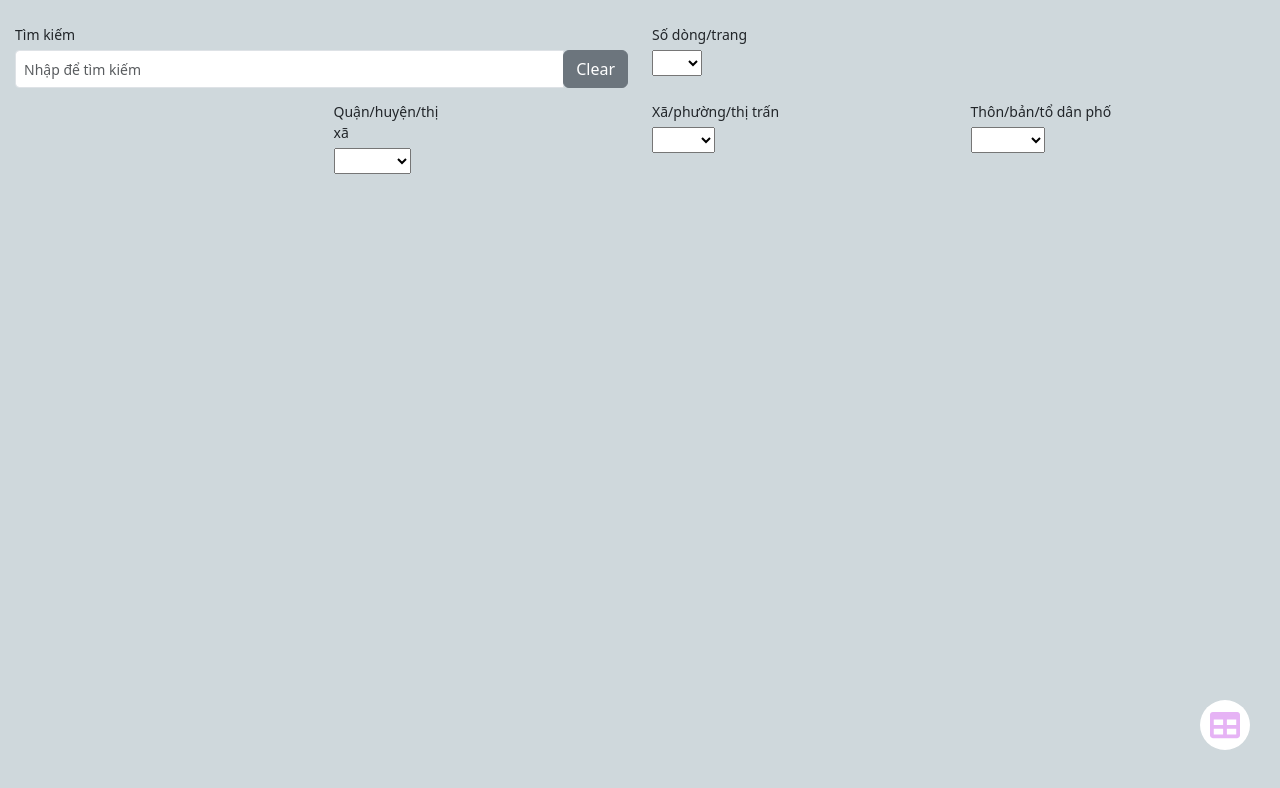
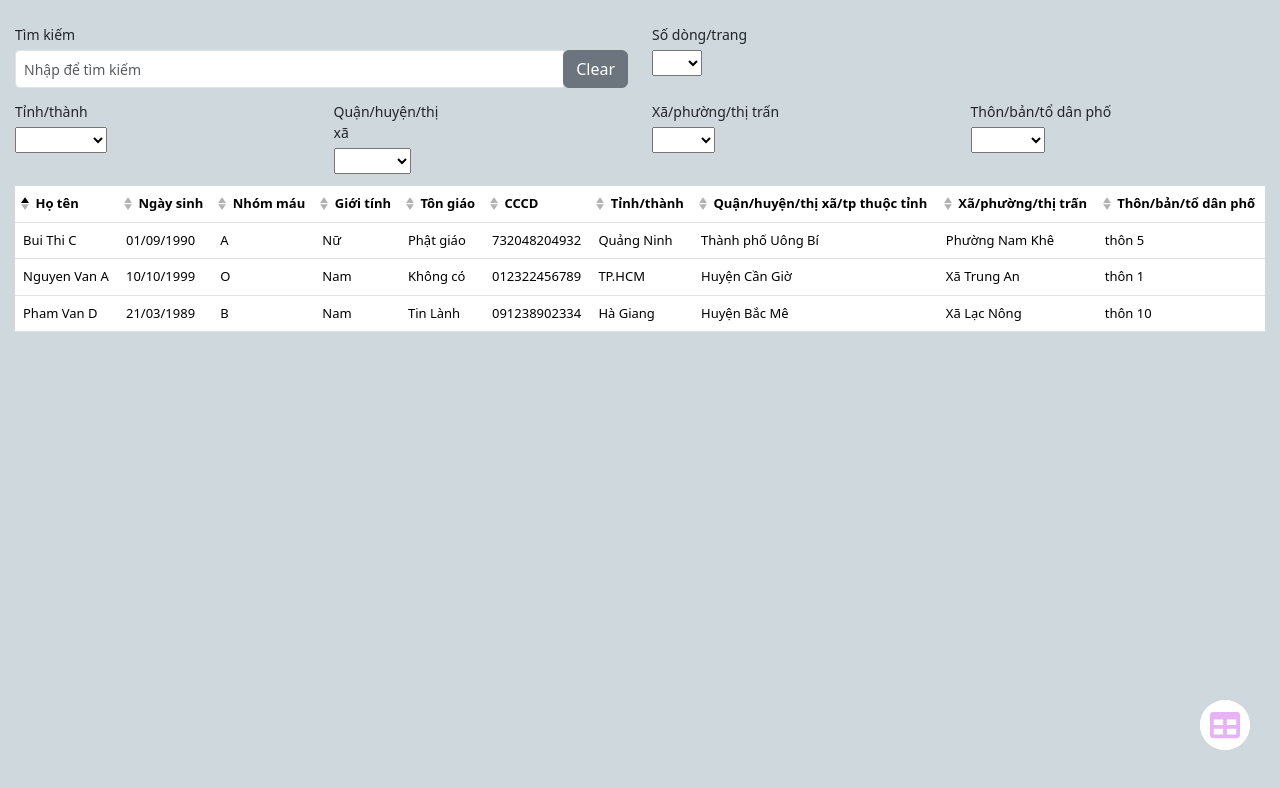
Before and after one commit to LananhTran302001/citizenv_frontend, a Vue app: page /view in a window 1280 px wide. Shown: the top 788 px of the page. Built offline with nearby package versions, Linux system fonts and the light colour scheme.

Commit message:
render table

```diff
--- a/package.json
+++ b/package.json
@@ -13,7 +13,8 @@
     "@fortawesome/vue-fontawesome": "^2.0.6",
     "core-js": "^3.6.5",
     "vue": "^2.6.11",
-    "vue-router": "^3.5.3"
+    "vue-router": "^3.5.3",
+    "vuex": "^3.6.2"
   },
   "devDependencies": {
     "@vue/cli-plugin-babel": "~4.5.0",
--- a/src/components/table/MyTable.vue
+++ b/src/components/table/MyTable.vue
@@ -114,22 +114,34 @@
             </b-col>
         </b-row>
         <!-- Main table -->
-        <b-table>
-
+        <b-table
+        :items="items"
+        :fields="fields"
+        :current-page="currentPage"
+        :per-page="rowsPerPage"
+        sort-icon-left
+        :sort-by.sync="sortBy"
+        responsive="sm"
+        class="my-2 table-style"
+        >
         </b-table>
+        <!-- Select columns -->
+        <SelectColumns :fields="fields"/>
     </b-container>
 </template>
 
 <script>
 
 import DropdownButton from "./buttons/DropdownButton.vue"
+import SelectColumns from "./buttons/SelectColumns.vue"
 
 export default {
     name:"MyTable",
     components: {
-        DropdownButton
+        DropdownButton,
+        SelectColumns
     },
-    props: ["items","fields", "role"],
+    //props: ["items","fields", "role"],
     data: function() {
         return {
             // CURRENT OPTION:
@@ -138,6 +150,10 @@ export default {
             // rowsPerPage: Số dòng hiện trong 1 trang
             rowsPerPage: 30,
 
+            // TEMP
+            search: null,
+            role: 1,
+            sortBy: 'name',
             // OPTIONS:
             // rowsPerPageOptions: các option cho số dòng / trang
             rowsPerPageOptions:[30, 50, 100],
@@ -148,7 +164,57 @@ export default {
             // Các xã/phường/thị trấn cho phép chọn: chỉ được xem trong option này
             wards:["Xã 1", "Xã 12", "Xã 15"],
             // Các thôn/xóm/tổ dân phố cho phép chọn: chỉ được xem trong option này
-            residentalGroups:["Thôn 1", "Thôn 2", "Thôn 3"]
+            residentalGroups:["Thôn 1", "Thôn 2", "Thôn 3"],
+
+
+            // DATA:
+            items:[
+                {name:"Nguyen Van A",
+                birthday: "10/10/1999",
+                blood_type: "O",
+                gender: "Nam",
+                religion:"Không có",
+                residental_id: "012322456789",
+                city: "TP.HCM",
+                district: "Huyện Cần Giờ",
+                ward: "Xã Trung An",
+                residental_group: "thôn 1"
+                },
+                {name:"Bui Thi C",
+                birthday: "01/09/1990",
+                blood_type: "A",
+                gender: "Nữ",
+                religion:"Phật giáo",
+                residental_id: "732048204932",
+                city: "Quảng Ninh",
+                district: "Thành phố Uông Bí",
+                ward: "Phường Nam Khê",
+                residental_group: "thôn 5"
+                },
+                {name:"Pham Van D",
+                birthday: "21/03/1989",
+                blood_type: "B",
+                gender: "Nam",
+                religion:"Tin Lành",
+                residental_id: "091238902334",
+                city: "Hà Giang",
+                district: "Huyện Bắc Mê",
+                ward: "Xã Lạc Nông",
+                residental_group: "thôn 10"
+                }
+            ],
+            fields: [
+                {key:"name", label:"Họ tên", sortable:true},
+                {key:"birthday", label:"Ngày sinh", sortable:true},
+                {key:"blood_type", label:"Nhóm máu", sortable:true},
+                {key:"gender", label:"Giới tính", sortable:true},
+                {key:"religion", label:"Tôn giáo", sortable:true},
+                {key:"residental_id", label:"CCCD", sortable:true},
+                {key:"city", label:"Tỉnh/thành", sortable:true},
+                {key:"district", label:"Quận/huyện/thị xã/tp thuộc tỉnh", sortable:true},
+                {key:"ward", label:"Xã/phường/thị trấn", sortable:true},
+                {key:"residental_group", label:"Thôn/bản/tổ dân phố", sortable:true}
+            ]
         }
     }
 }
@@ -158,4 +224,9 @@ export default {
 .container-style {
     padding: 15px;
 }
+
+.table-style {
+    background-color: white;
+    font-size: 13px;
+}
 </style>
--- a/src/components/table/buttons/SelectColumns.vue
+++ b/src/components/table/buttons/SelectColumns.vue
@@ -2,16 +2,18 @@
     <div>
         <div id="options" v-show="isOpen">
             <h4>Chọn cột hiển thị</h4>
-            <CheckboxButton label="Họ tên"/>
+            <checkbox-button label="Tất cả"/>
+            <checkbox-button v-for="field in get_fields" :key="field.key" v-bind:label="field.label"></checkbox-button>
+            <!-- <CheckboxButton label="Họ tên"/>
             <CheckboxButton label="Ngày sinh"/>
             <CheckboxButton label="Nhóm máu"/>
             <CheckboxButton label="Giới tính"/>
             <CheckboxButton label="Tôn giáo"/>
             <CheckboxButton label="CCCD"/>
-            <CheckboxButton label="Tỉnh/thành" v-if="role == 1"/>
-            <CheckboxButton label="Quận/huyện/thị xã/tp thuộc tỉnh" v-if="role > 0 && role < 3"/>
-            <CheckboxButton label="Xã/phường/thị trấn" v-if="role > 0 && role < 4"/>
-            <CheckboxButton label="Thôn/xóm/bản/tổ dân phố" v-if="role > 0 && role < 5"/>
+            <CheckboxButton label="Tỉnh/thành"/>
+            <CheckboxButton label="Quận/huyện/thị xã/tp thuộc tỉnh"/>
+            <CheckboxButton label="Xã/phường/thị trấn"/>
+            <CheckboxButton label="Thôn/xóm/bản/tổ dân phố"/> -->
             <!-- Nút hoàn thành chọn lựa và đóng selcolumn -->
             <button type="button" id="close-selcolumn-btn" @click="openSelectColumns">Áp dụng</button>
         </div>
@@ -29,19 +31,20 @@ import CheckboxButton from "./CheckboxButton.vue"
 
 export default {
     name: "SelectColumns",
+    props: {fields:Array},
     components: {
         CheckboxButton
     },
-    props: {role:Number},
     data: function() {
         return {
-            isOpen: false
+            isOpen: false,
+            get_fields: this.fields
         }
     },
     methods: {
         openSelectColumns: function() {
             this.isOpen = !this.isOpen
-            console.log(this.isOpen)
+            console.log(this.get_fields)
         }
     }
 }
```
Also changed, not shown: src/store/index.js (added, +7 -0 lines), src/store/modules/selectcolumns.js (added), 1 other file (tests, documents, lock files or other folders).
